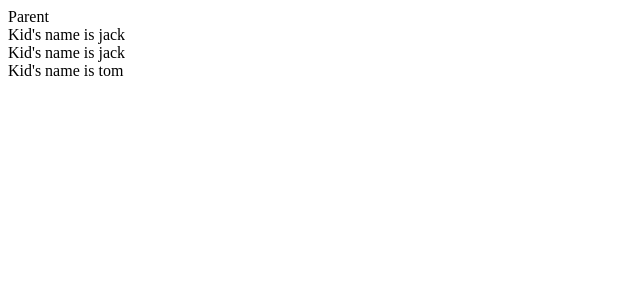
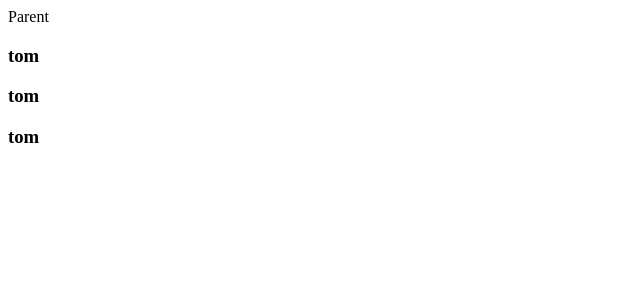
Before and after one commit to 12213-maker/React_learning, a React (Create React App) app in the folder react脚手架/react-jiaoshoujia/: page / in a window 1280 px wide. Shown: the top 300 px of the page, without its empty margins (0-640 px from the left). Built offline with nearby package versions, Linux system fonts and the light colour scheme.

Commit message:
06_1.函数式组件使用context的方法

```diff
--- a/react脚手架/react-jiaoshoujia/src/App.js
+++ b/react脚手架/react-jiaoshoujia/src/App.js
@@ -45,3 +45,20 @@ export class App extends React.Component {
 
 //4. 在想使用的地方使用this.context.属性名
 {/* <div>Kid's name is { this.props.name||this.context.name}</div> */}
+
+
+
+//函数式组件使用context的方法
+export default function Kid() {
+    return (
+        <Usercontext.Consumer>
+            {
+                value => {
+                    return (
+                        <h3>{value.name}</h3>
+                    )
+                }
+            }
+        </Usercontext.Consumer>
+    )
+}
--- a/react脚手架/react-jiaoshoujia/src/component/Kid.jsx
+++ b/react脚手架/react-jiaoshoujia/src/component/Kid.jsx
@@ -1,17 +1,19 @@
 import React, { Component } from 'react'
-import {Usercontext} from '../context/index'
+import { Usercontext } from '../context/index'
 
 
 //接受context的时候必须是类组件,不能是函数式组件
 
-export default class Kid extends Component {
-  render() {
-    console.log(Usercontext);
+export default function Kid() {
     return (
-      <div>Kid's name is { this.props.name||this.context.name}</div>
-
+        <Usercontext.Consumer>
+            {
+                value => {
+                    return (
+                        <h3>{value.name}</h3>
+                    )
+                }
+            }
+        </Usercontext.Consumer>
     )
-  }
 }
-
-Kid.contextType = Usercontext
```
